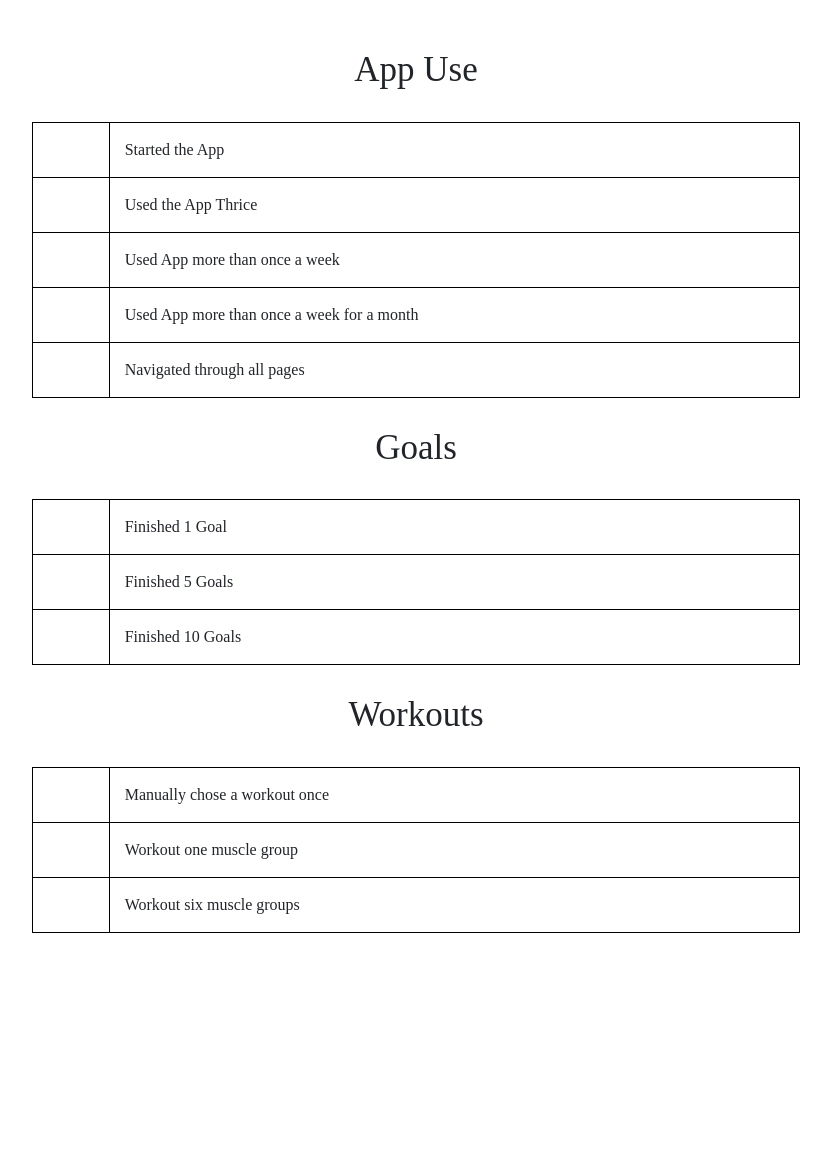
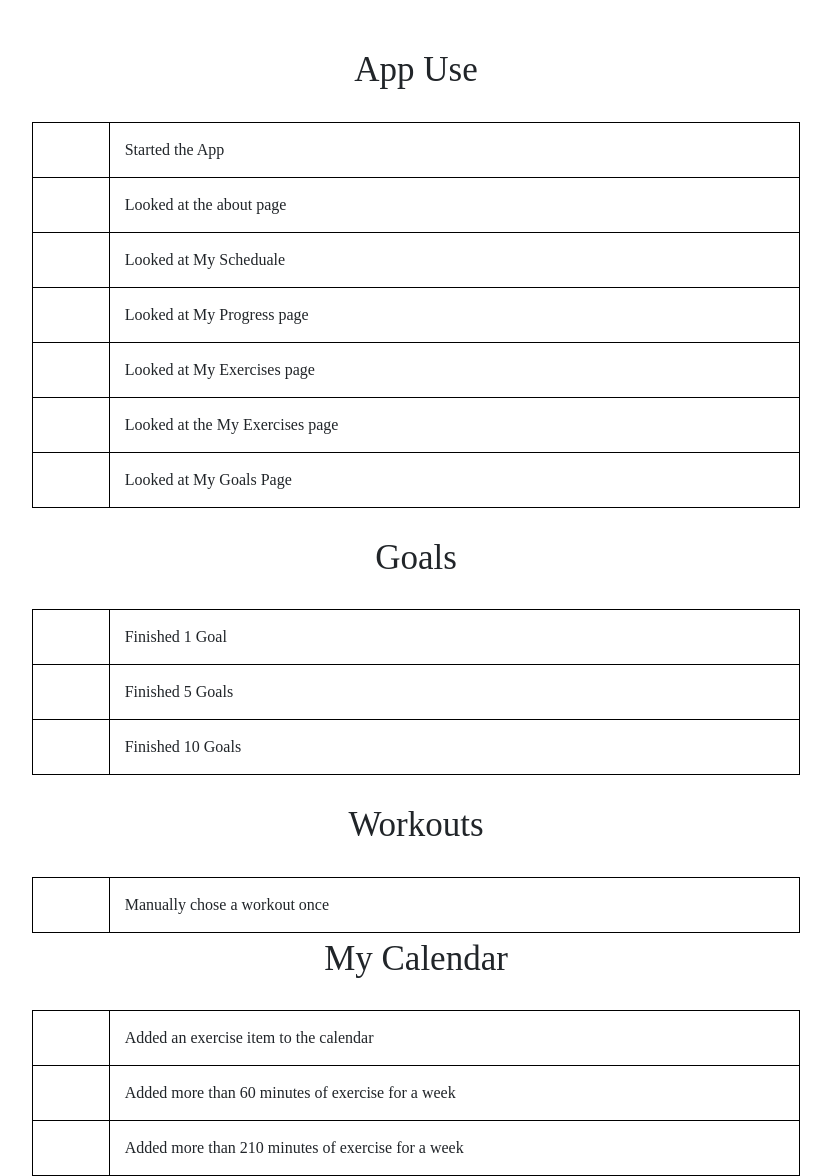
Before and after one commit to vhlee7/cs160-final-proj, a Django app: page /fitness/achievements/ in a window 1280 px wide. Shown: the part 230-1406 px from the top of the page, without its empty margins (224-1055 px from the left). Before the commit the page ends 1163 px from the top, so only its background shows below. Run offline with Django 3.2, Linux system fonts and the light colour scheme; some libraries are stand-ins or nearby versions.

Commit message:
minor changes

```diff
--- a/fitness/templates/fitness/achievements.html
+++ b/fitness/templates/fitness/achievements.html
@@ -69,21 +69,33 @@
                 </tr>
 
                 <tr>
-                    <td id="two" class="checkWidth"></td>
-                    <td>Used the App Thrice</td>
-                </tr>
-                <tr>
-                    <td id="three" class="checkWidth"></td>
-                    <td>Used App more than once a week</td>
-                </tr>
-                <tr>
-                    <td id="four" class="checkWidth"></td>
-                    <td>Used App more than once a week for a month</td>
+                    <td id="five" class="checkWidth"></td>
+                    <td>Looked at the about page</td>
                 </tr>
 
                 <tr>
                     <td id="five" class="checkWidth"></td>
-                    <td>Navigated through all pages</td>
+                    <td>Looked at My Scheduale</td>
+                </tr>
+
+                <tr>
+                    <td id="five" class="checkWidth"></td>
+                    <td>Looked at My Progress page</td>
+                </tr>
+
+                <tr>
+                    <td id="five" class="checkWidth"></td>
+                    <td>Looked at My Exercises page</td>
+                </tr>
+
+                <tr>
+                    <td id="five" class="checkWidth"></td>
+                    <td>Looked at the My Exercises page</td>
+                </tr>
+
+                <tr>
+                    <td id="five" class="checkWidth"></td>
+                    <td>Looked at My Goals Page</td>
                 </tr>
 
 
@@ -117,14 +129,27 @@
                     <td>Manually chose a workout once</td>
                 </tr>
 
+
+            </table>
+
+
+            <p class="descriptionPosition"> My Calendar </p>
+            <table class="tableStyle">
                 <tr>
-                    <td id="ten" class="checkWidth"></td>
-                    <td>Workout one muscle group</td>
+                    <td id="nine" class="checkWidth"></td>
+                    <td>Added an exercise item to the calendar</td>
                 </tr>
+
                 <tr>
-                    <td id="eleven" class="checkWidth"></td>
-                    <td>Workout six muscle groups</td>
+                    <td id="nine" class="checkWidth"></td>
+                    <td>Added more than 60 minutes of exercise for a week</td>
                 </tr>
+
+                <tr>
+                    <td id="nine" class="checkWidth"></td>
+                    <td>Added more than 210 minutes of exercise for a week</td>
+                </tr>
+
 
             </table>
 
--- a/fitness/templates/fitness/goal-progress-archive.html
+++ b/fitness/templates/fitness/goal-progress-archive.html
@@ -78,6 +78,10 @@
 
     function goalArchiving() {
         var goalText = localStorage.getItem("myGoalText");
+
+        // just incase its null
+        if (goalText === null) {return;}
+
         goalText = JSON.parse(goalText);
 
         console.log(goalText);
--- a/fitness/templates/fitness/goals.html
+++ b/fitness/templates/fitness/goals.html
@@ -134,7 +134,7 @@
         <div id="tableHolder">
             <table class='tableStyle'>
                 <tr>
-                    <td> Placeholder Goal </td>
+                    <td> Start the app! </td>
                     <td class='numWidth'> <i class='bi bi-x crossSize' onclick='removeGoal(this);' style ='color:red';> </i> </td>
                     <td class='numWidth'> <i class='bi bi-check-lg' style='color:green'; onclick='archiveGoal(this)'> </i> </td>
                 </tr>
```
Also changed, not shown: fitness/templates/fitness/motivation.html (+42 -42 lines), fitness/templates/fitness/progress.html (+55 -0 lines).
